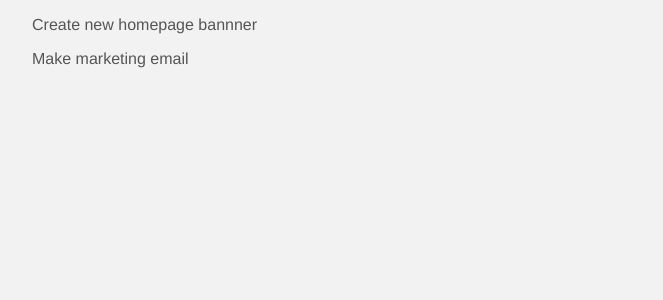
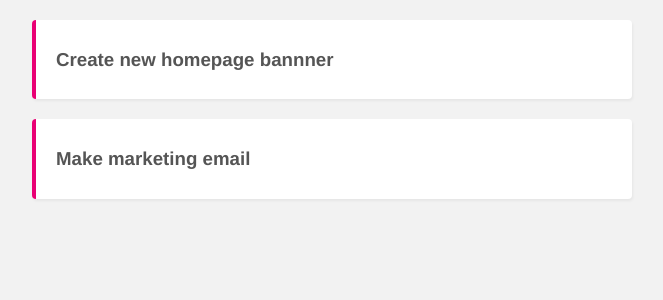
Before and after one commit to AndrzejChemerys/vue, a Vue app in the folder vue_projects/7_simple_project_planner/project-planner/: page / in a window 1280 px wide. Shown: the top 300 px of the page, without its empty margins (308-971 px from the left). Built offline with nearby package versions, Linux system fonts and the light colour scheme; data requests are answered from the project's data file.

Commit message:
Using Material Icons

```diff
--- /dev/null
+++ b/vue_projects/7_simple_project_planner/project-planner/src/components/SingleProject.vue
@@ -0,0 +1,35 @@
+<template>
+  <div class="project">
+    <div class="actions">
+      <h3 @click="showDetails=!showDetails">{{ project.title }}</h3>
+    </div>
+    <div v-if="showDetails" class="details">
+      <p>{{ project.details }}</p>
+    </div>
+  </div>
+</template>
+
+<script>
+export default {
+  props:['project'],
+  data(){
+    return{
+      showDetails: false
+    }
+  }
+}
+</script>
+
+<style>
+  .project {
+    margin: 20px auto;
+    background: white;
+    padding: 10px 20px;
+    border-radius: 4px;
+    box-shadow: 1px 2px 3px rgba(0,0,0,0.05);
+    border-left: 4px solid #e90074;
+  }
+  h3 {
+    cursor: pointer;
+  }
+</style>
--- a/vue_projects/7_simple_project_planner/project-planner/src/views/Home.vue
+++ b/vue_projects/7_simple_project_planner/project-planner/src/views/Home.vue
@@ -2,7 +2,7 @@
   <div class="home">
     <div v-if="projects.length">
       <div v-for="project in projects" :key="project.id">
-        <p>{{project.title}}</p>
+        <SingleProject :project="project"/>
       </div>
     </div>
   </div>
@@ -10,9 +10,10 @@
 
 <script>
 
+import SingleProject from "../components/SingleProject";
 export default {
   name: 'Home',
-  components: {},
+  components: {SingleProject},
   data(){
     return{
       projects:[]
```
Also changed, not shown: vue_projects/7_simple_project_planner/project-planner/src/components/HelloWorld.vue (deleted, +0 -58 lines).
